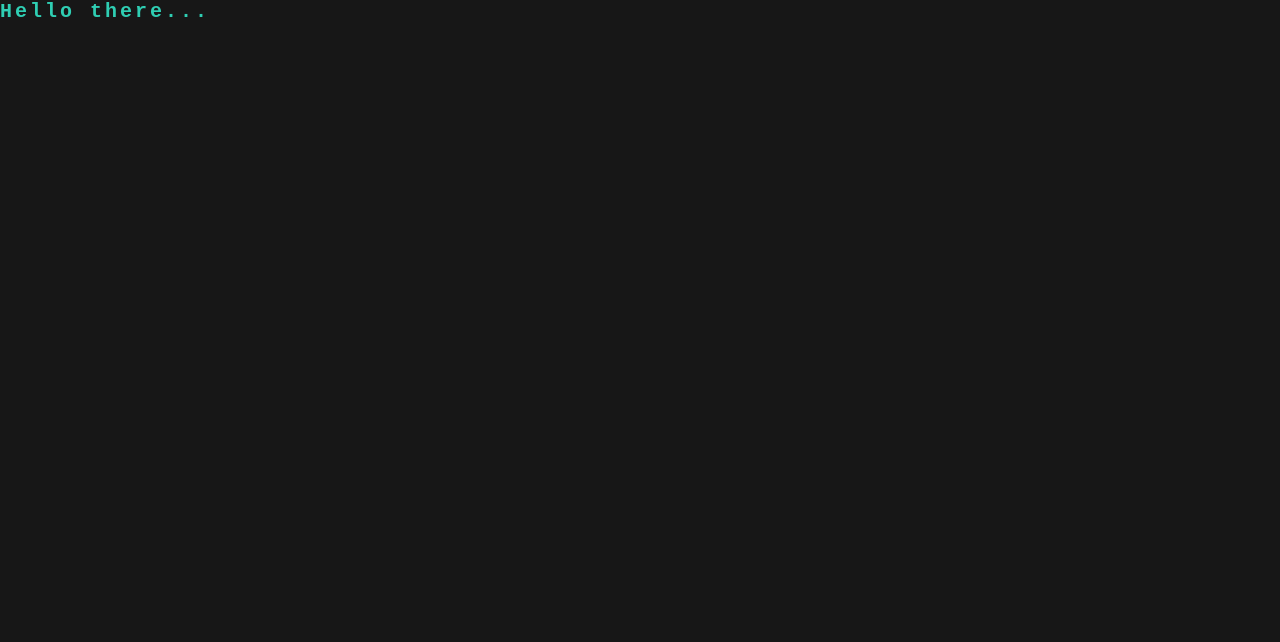
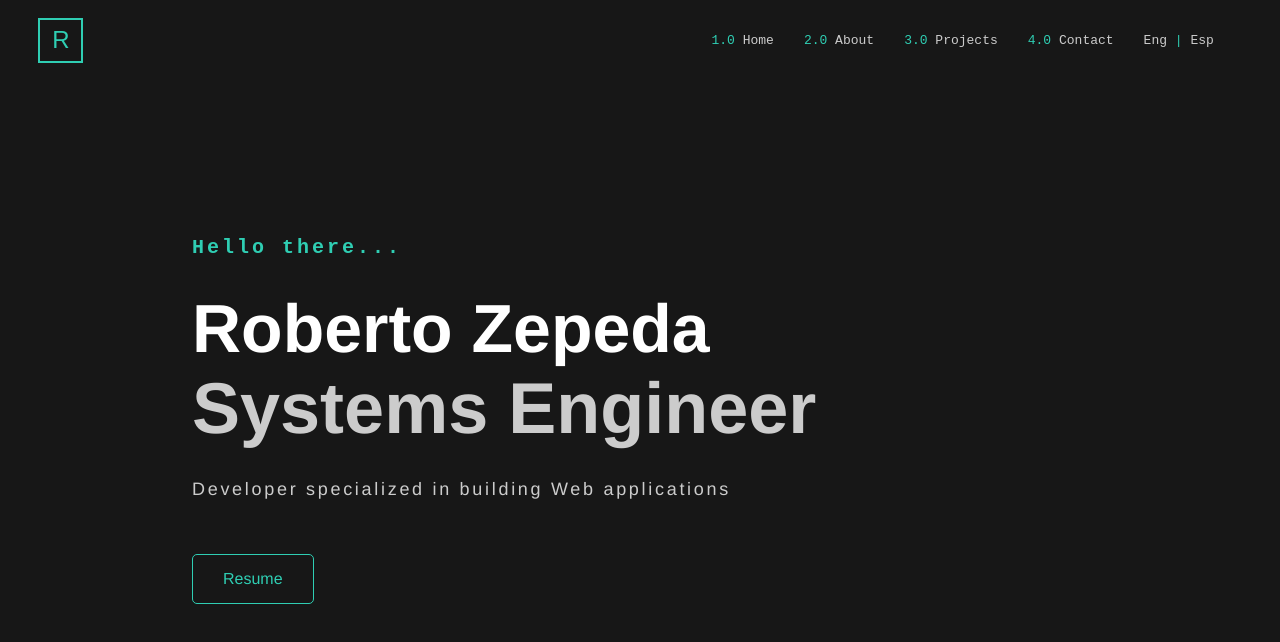
Before and after one commit to robertozh29/Portfolio, a Vue app: page / in a window 1280 px wide. Shown: the top 642 px of the page. Built offline with nearby package versions, Linux system fonts and the light colour scheme.

Commit message:
Header final design

```diff
--- a/src/views/Home.vue
+++ b/src/views/Home.vue
@@ -1,17 +1,28 @@
 <template>
     <div class="home">
+        <Navbar />
+        <div class="content">
             <header class="header">
                 <div class="typewriter">
                     <h1>Hello there...</h1>
                 </div>
+                <h1>Roberto Zepeda</h1>
+                <h2>Systems Engineer</h2>
+                <p>Developer specialized in building Web applications</p>
+                <a class="boton" @click="openResume">Resume</a>
             </header>
+        </div>
     </div>
 </template>
 
 <script>
+import Navbar from '../components/Navbar.vue'
 
 export default {
     name: 'Home',
+    components:{
+        Navbar
+    },
     data () {
       return {}
     }
@@ -29,6 +40,23 @@ export default {
     text-align: left;
 }
 
+.home .navbar{
+  position: fixed;
+}
+
+.content{
+  width: 100%;
+  padding: 0 15vw;
+}
+
+.header,
+.about,
+.projects,
+.contact{
+  min-height: 100vh;
+  padding-top: 5vh;
+}
+
 /* Header */
 .header{
     display: flex;
@@ -39,11 +67,11 @@ export default {
     width: 100%;
 }
 
-.typewriter{
+.header .typewriter{
     margin-bottom:30px ;
 }
 
-.typewriter h1 {
+.header .typewriter h1 {
   color: #2fceb3;
   font-family: 'iconsolata',monospace;
   font-size: 20px;
@@ -67,4 +95,25 @@ export default {
   from, to { border-color: transparent }
   50% { border-color: orange }
 }
+
+.header h1{ font-size: 68px;  color:#FFF;}
+
+.header h2{ font-size: 72px; margin-bottom: 25px; }
+
+.header p{
+    font-size: 18px;
+    line-height: 30px;
+    letter-spacing: 0.15em;
+}
+
+.header .boton{
+    background: transparent;
+    box-shadow: none;
+    margin-top: 50px;
+    padding: 15px 30px;
+    border: 1px solid #2fceb3;
+    border-radius: 5px;
+    color: #2fceb3;
+    cursor: pointer;
+}
 </style>
```
Lines whose indentation alone changed are shown as unchanged.
